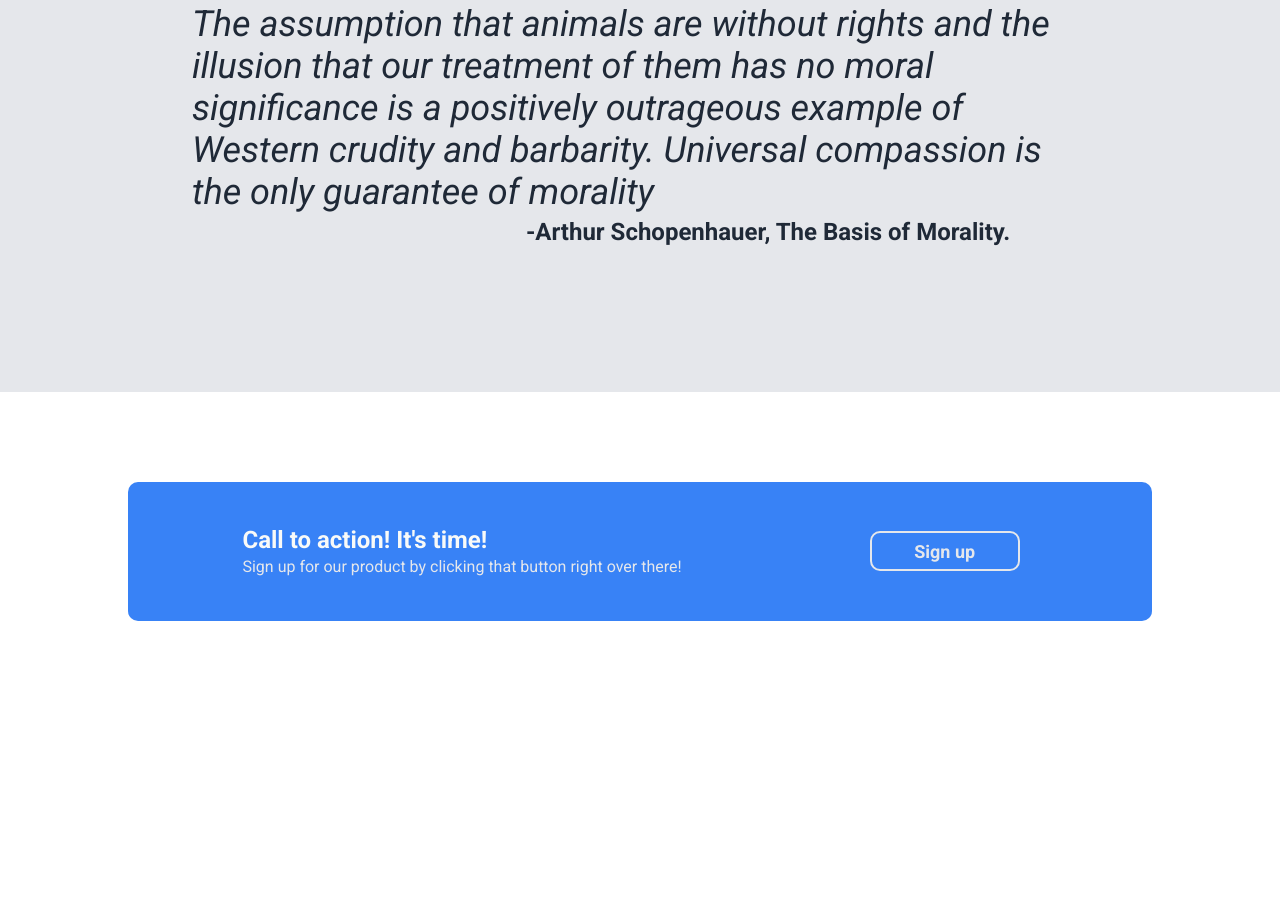
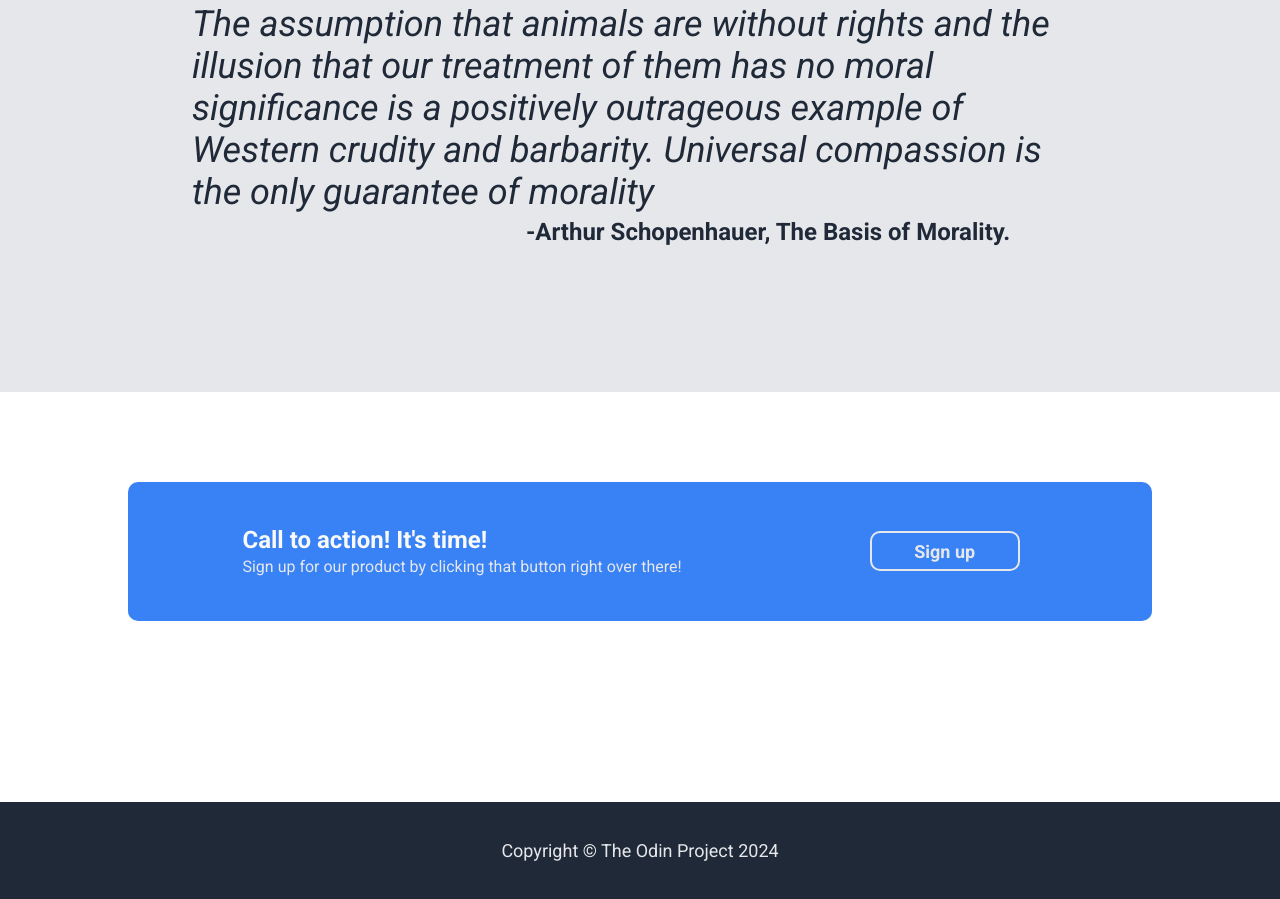
Before and after one commit to Mugara250/landing-page, a plain HTML site: page index.html in a window 1280 px wide. Shown: the part 1672-2571 px from the top of the page. Before the commit the page ends 2474 px from the top, so only its background shows below. Drawn offline with Linux system fonts and the light colour scheme.

Commit message:
landing page

```diff
--- a/index.html
+++ b/index.html
@@ -90,6 +90,9 @@
         </div>
       </div>
     </section>
+    <footer>
+      <p class="footer-text">Copyright &copy; The Odin Project 2024</p>
+    </footer>
 </body>
 
 </html>
--- a/styles.css
+++ b/styles.css
@@ -219,3 +219,18 @@ nav > a {
     font-size: large;
     border-radius: 10px;
 }
+
+/* FOOTER */
+
+footer {
+    background-color: #1F2937;
+    width: 100%;
+    height: fit-content;
+}
+
+.footer-text {
+    color: #E5E7EB;
+    text-align: center;
+    font-size: 1.125rem;
+    padding: 3% 0 3% 0;
+}
```
